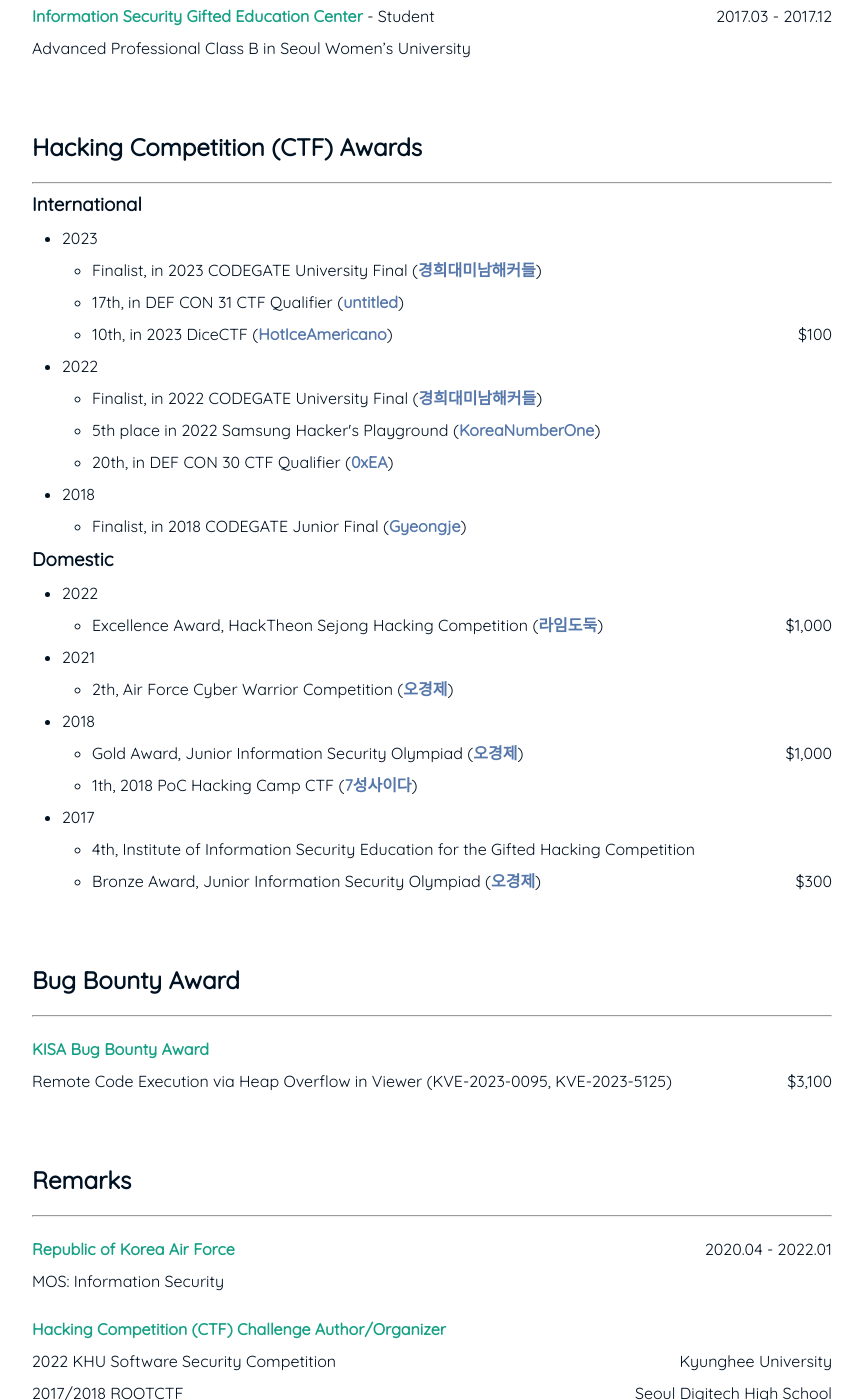
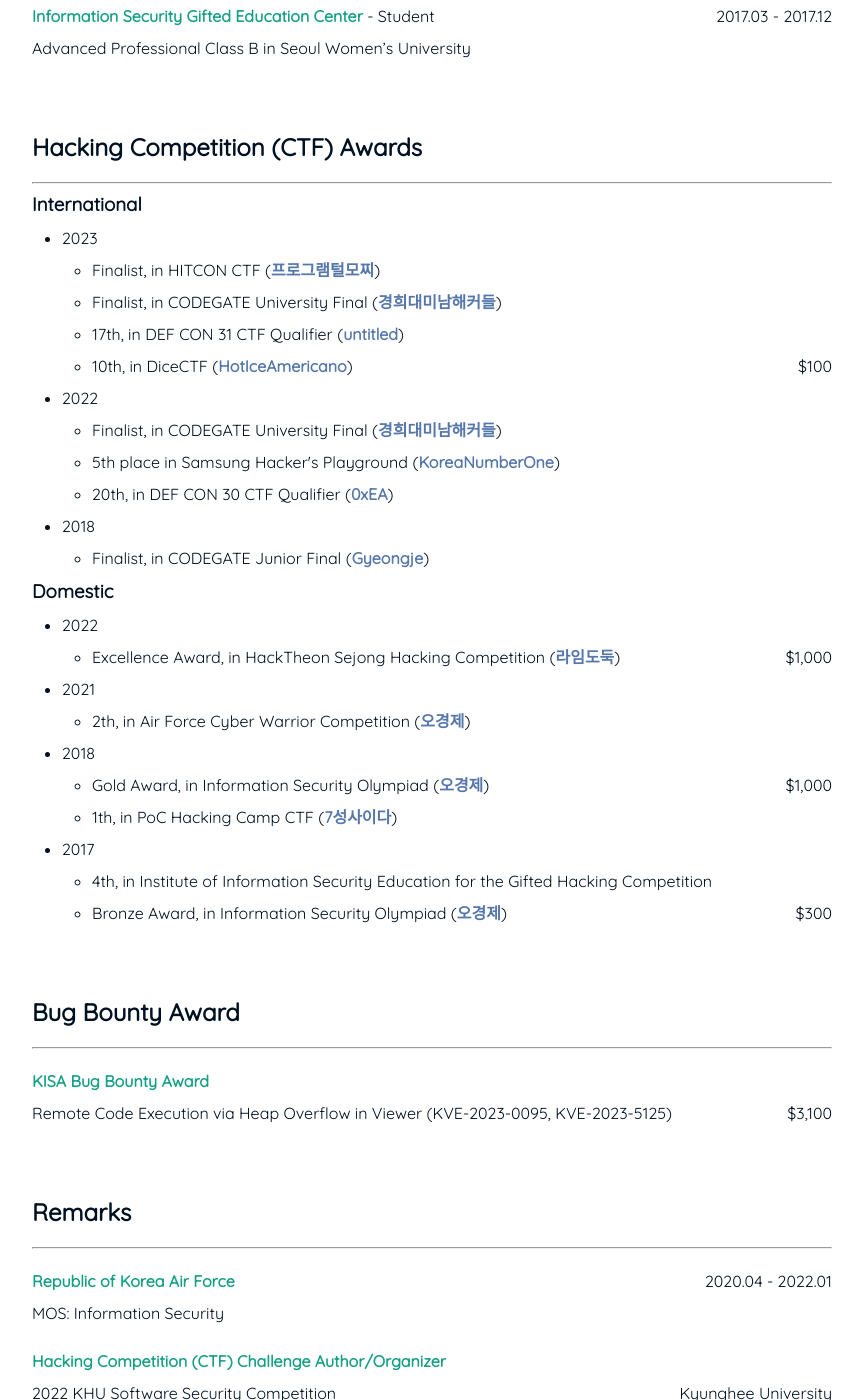
Before and after one commit to Gyeongje/gyeongje.github.io, a Jekyll site: the page built from index.md, in a window 1280 px wide and 1400 px high, scrolled down 987 px. Shown: the whole window, without its empty margins (208-1071 px from the left). Built offline with Jekyll 4.4.1, drawn with Linux system fonts in a browser that asks for light colours.

Commit message:
Update index.md

```diff
--- a/index.md
+++ b/index.md
@@ -40,22 +40,23 @@
 <ul>
 <li>2023</li>
 <ul>
-	<li>Finalist, in 2023 CODEGATE University Final (<a href="http://www.newstap.co.kr/news/photo/202306/196798_315670_357.jpg">경희대미남해커들</a>)</li>
+	<li>Finalist, in HITCON CTF (<a href="https://ctf2023.hitcon.org/dashboard/scoreboard/">프로그램털모찌</a>)</li>
+	<li>Finalist, in CODEGATE University Final  (<a href="http://www.newstap.co.kr/news/photo/202306/196798_315670_357.jpg">경희대미남해커들</a>)</li>
 	<li>17th, in DEF CON 31 CTF Qualifier (<a href="https://nautilus.institute/blog/2023/defcon-31-ctf-qualifier-results/">untitled</a>)</li>
-	<li>10th, in 2023 DiceCTF (<a href="https://ctftime.org/event/1838/">HotIceAmericano</a>) <span style="float: right; ">$100</span></li>
+	<li>10th, in DiceCTF (<a href="https://ctftime.org/event/1838/">HotIceAmericano</a>) <span style="float: right; ">$100</span></li>
 </ul>
 
 <li>2022</li>
 <ul>
-	<li>Finalist, in 2022 CODEGATE University Final (<a href="https://www.boannews.com/media/view.asp?idx=105159">경희대미남해커들</a>)</li>
-	<li>5th place in 2022 Samsung Hacker's Playground (<a href="https://ctftime.org/event/1715">KoreaNumberOne</a>)</li>
+	<li>Finalist, in CODEGATE University Final (<a href="https://www.boannews.com/media/view.asp?idx=105159">경희대미남해커들</a>)</li>
+	<li>5th place in Samsung Hacker's Playground (<a href="https://ctftime.org/event/1715">KoreaNumberOne</a>)</li>
 	<li>20th, in DEF CON 30 CTF Qualifier (<a href="https://nautilus.institute/blog/2022/defcon-30-ctf-qualifier-results/">0xEA</a>)</li>
 </ul>
 
 
 <li>2018</li>
 <ul>
-	<li>Finalist, in 2018 CODEGATE Junior Final (<a href="https://blog.gye0ngje.com/365">Gyeongje</a>) </li>
+	<li>Finalist, in CODEGATE Junior Final (<a href="https://blog.gye0ngje.com/365">Gyeongje</a>) </li>
 </ul>
 </ul>
 
@@ -63,25 +64,25 @@
 <ul>
 <li>2022</li>
 <ul>
-	<li>Excellence Award, HackTheon Sejong Hacking Competition (<a href="https://www.ccnnews.co.kr/news/articleView.html?idxno=265932">라임도둑</a>) <span style="float: right; ">$1,000</span></li>
+	<li>Excellence Award, in HackTheon Sejong Hacking Competition (<a href="https://www.ccnnews.co.kr/news/articleView.html?idxno=265932">라임도둑</a>) <span style="float: right; ">$1,000</span></li>
 </ul>
 
 <li>2021</li>
 <ul>
-	<li>2th, Air Force Cyber Warrior Competition (<a href="https://www.youtube.com/watch?v=QXzFRuBq2UI&ab_channel=%EA%B5%AD%EB%B0%A9NEWS">오경제</a>)</li>
+	<li>2th, in Air Force Cyber Warrior Competition (<a href="https://www.youtube.com/watch?v=QXzFRuBq2UI&ab_channel=%EA%B5%AD%EB%B0%A9NEWS">오경제</a>)</li>
 </ul>
 
 <li>2018</li>
 <ul>
-	<li>Gold Award, Junior Information Security Olympiad (<a href="https://www.boannews.com/media/view.asp?idx=74485">오경제</a>) <span style="float: right; ">$1,000</span></li>
-	<li>1th, 2018 PoC Hacking Camp CTF (<a href="http://bbs.hackingcamp.org/board/index.php?mid=camp_community&document_srl=1021">7성사이다</a>)</li>
+	<li>Gold Award, in Information Security Olympiad (<a href="https://www.boannews.com/media/view.asp?idx=74485">오경제</a>) <span style="float: right; ">$1,000</span></li>
+	<li>1th, in PoC Hacking Camp CTF (<a href="http://bbs.hackingcamp.org/board/index.php?mid=camp_community&document_srl=1021">7성사이다</a>)</li>
 </ul>
 
 
 <li>2017</li>
 <ul>
-	<li>4th, Institute of Information Security Education for the Gifted Hacking Competition</li>
-	<li>Bronze Award, Junior Information Security Olympiad (<a href="https://www.dailysecu.com/news/articleView.html?idxno=25263">오경제</a>) <span style="float: right; ">$300</span></li>
+	<li>4th, in Institute of Information Security Education for the Gifted Hacking Competition</li>
+	<li>Bronze Award, in Information Security Olympiad (<a href="https://www.dailysecu.com/news/articleView.html?idxno=25263">오경제</a>) <span style="float: right; ">$300</span></li>
 </ul>
 </ul>
 
```
